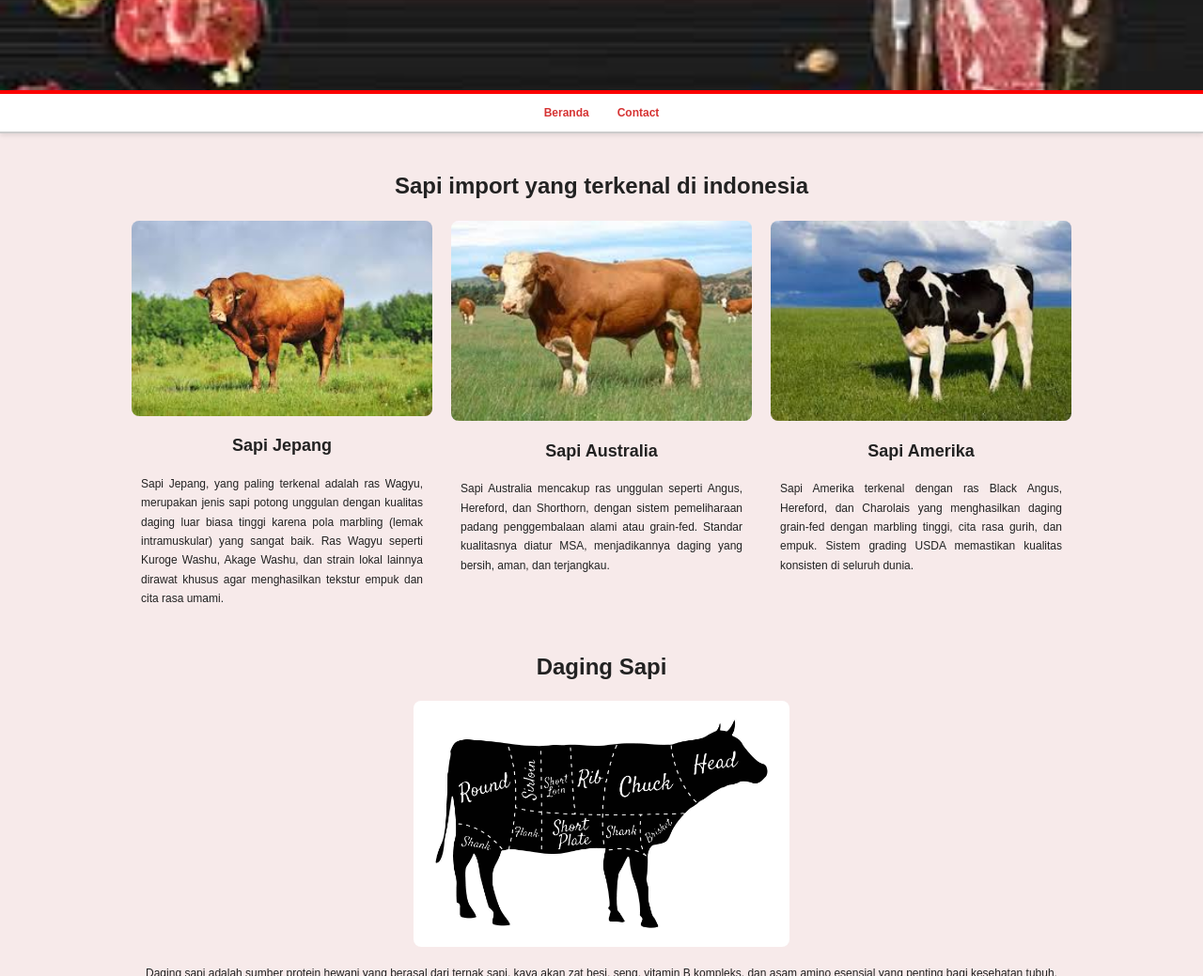
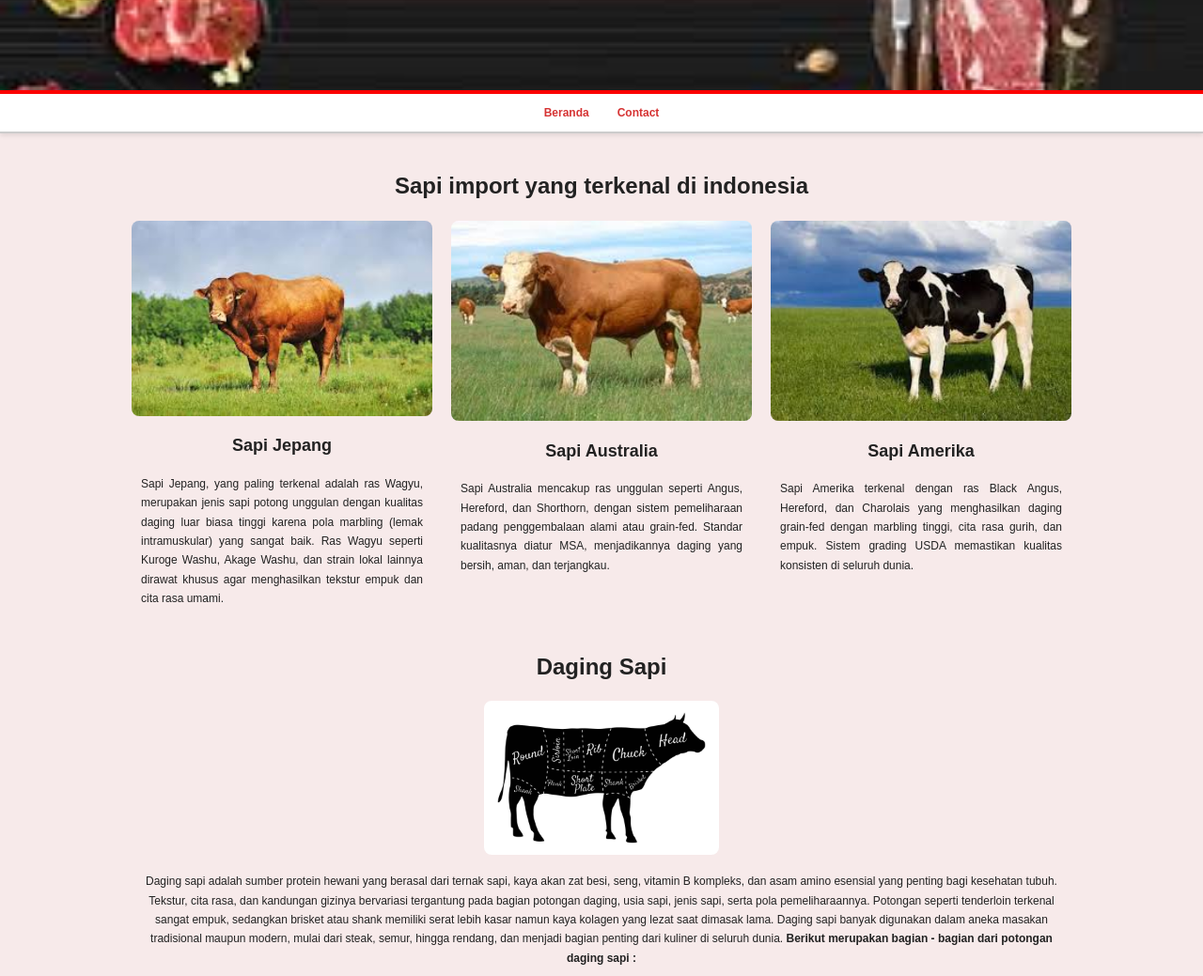
Before and after one commit to Arifrahman29/SeputarDaging, a plain HTML site: page index.html in a window 1280 px wide. Shown: the part 224-1263 px from the top of the page at 94% size. Drawn offline with Linux system fonts and the light colour scheme.

Commit message:
Update style.css

```diff
--- a/style.css
+++ b/style.css
@@ -139,7 +139,7 @@ body {
   padding: 20px;
 }
 .container .sapi {
-  width: 400px;
+  width: 250px;
   height: auto;
   border-radius: 8px;
 }
```
